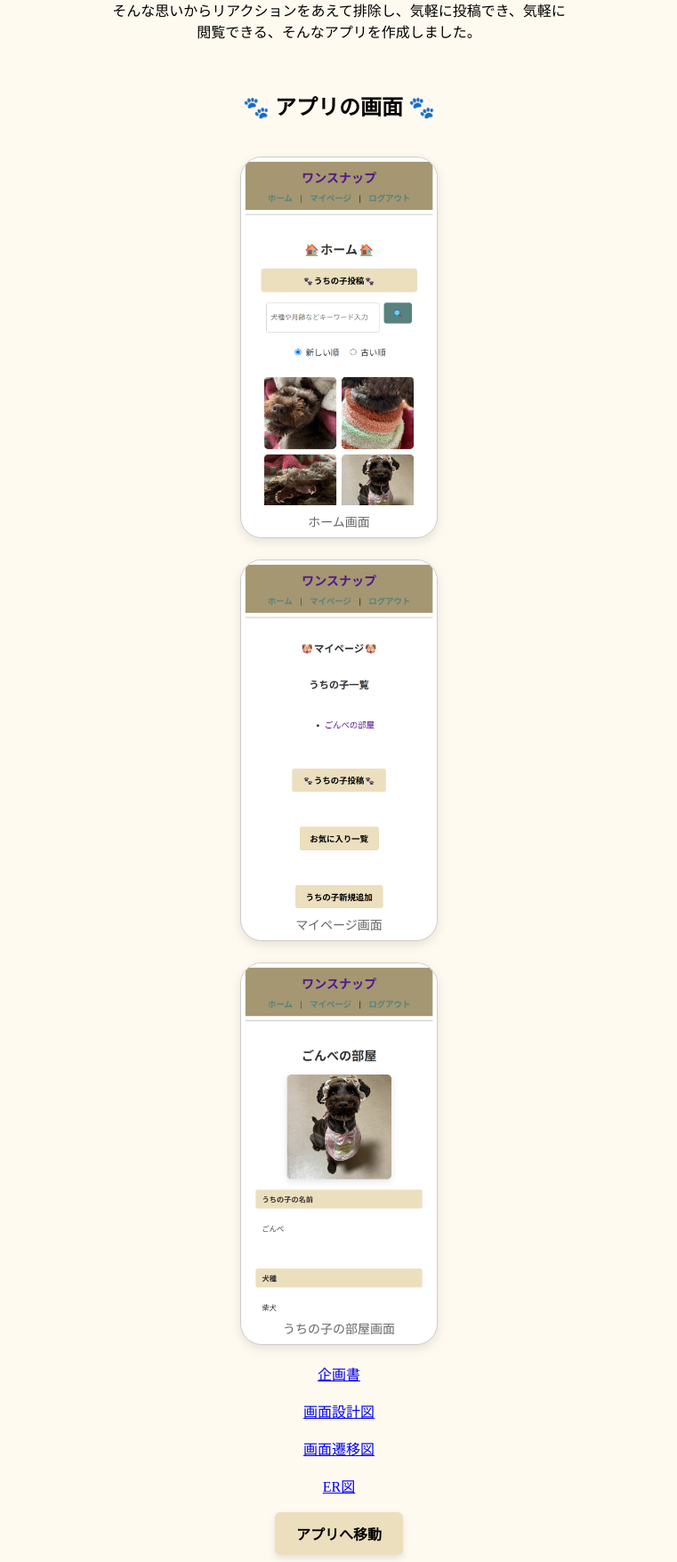
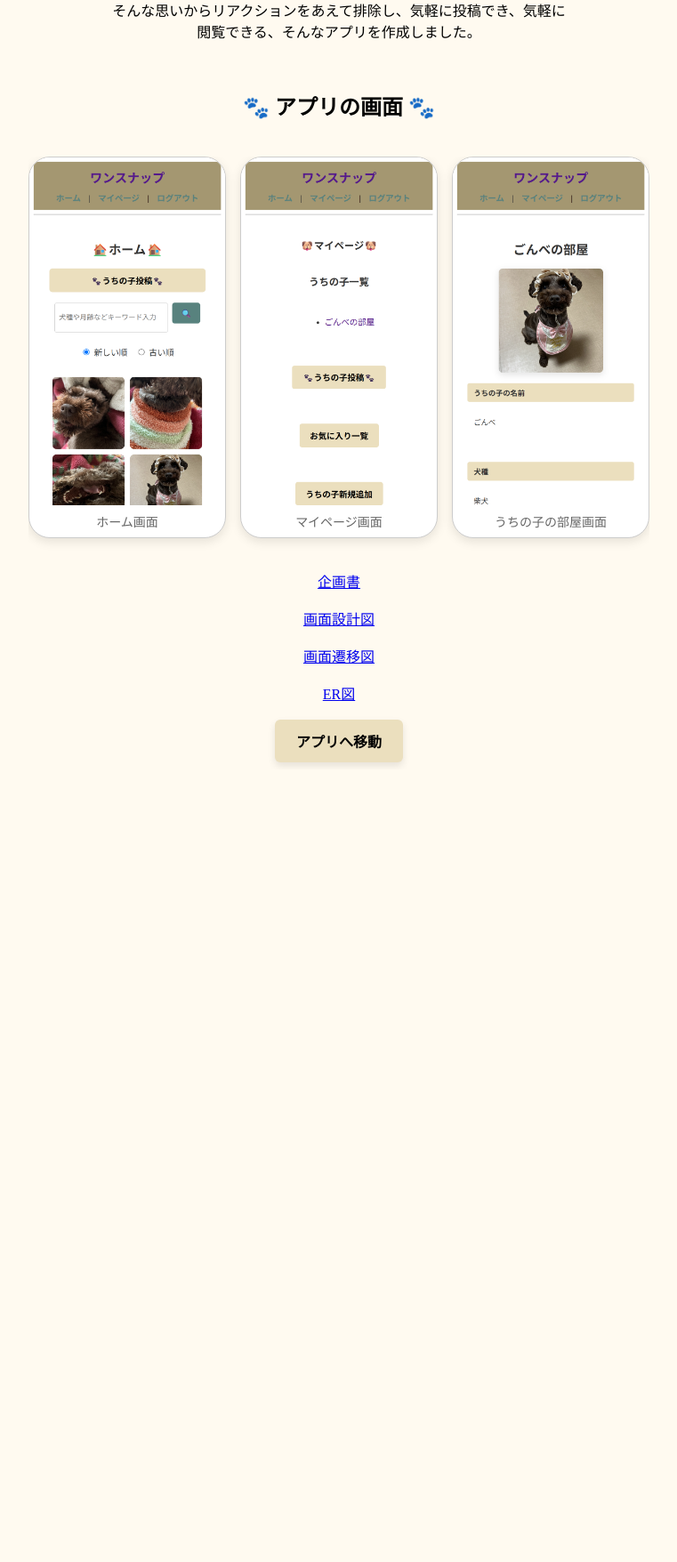
Before and after one commit to chapi80/wansnap, a Django app: page / in a window 1280 px wide. Shown: the part 172-1928 px from the top of the page at 89% size, without its empty margins (259-1020 px from the left). After the commit the page ends 1033 px from the top, so only its background shows below. Run offline with Django 5.2, Linux system fonts and the light colour scheme.

Commit message:
ポートフォリオページの画像の並びを修正

```diff
--- a/wansnapproject/app/templates/portfolio/index.html
+++ b/wansnapproject/app/templates/portfolio/index.html
@@ -18,6 +18,19 @@
     align-items: center;
     gap: 24px;
     padding: 20px;
+}
+
+.horizontal-scroll {
+    display: flex;
+    gap: 16px;
+    overflow-x: auto;
+    scroll-snap-type: x mandatory;
+    padding-bottom: 16px;
+}
+
+.phone-frame {
+    scroll-snap-align: start;
+    flex: 0 0 auto;
 }
 
 .phone-frame {
@@ -75,6 +88,7 @@ body {
 
     <h2>🐾 アプリの画面 🐾</h2>
     <div class="screenshot-gallery">
+        <div class="horizontal-scroll">
 
             <div class="phone-frame">
                 <img src="{% static 'images/home.png' %}" alt="ホーム画面">
@@ -91,6 +105,7 @@ body {
                 <p class="caption">うちの子の部屋画面</p>
             </div>
 
+        </div>
     </div>
 
     <a href="https://drive.google.com/file/d/130922_PTro9oAfSemrWg2Sh_BYpuzQQR/view?usp=drive_link" target="_blank" class="doc-link">
```
Lines whose indentation alone changed are shown as unchanged.
